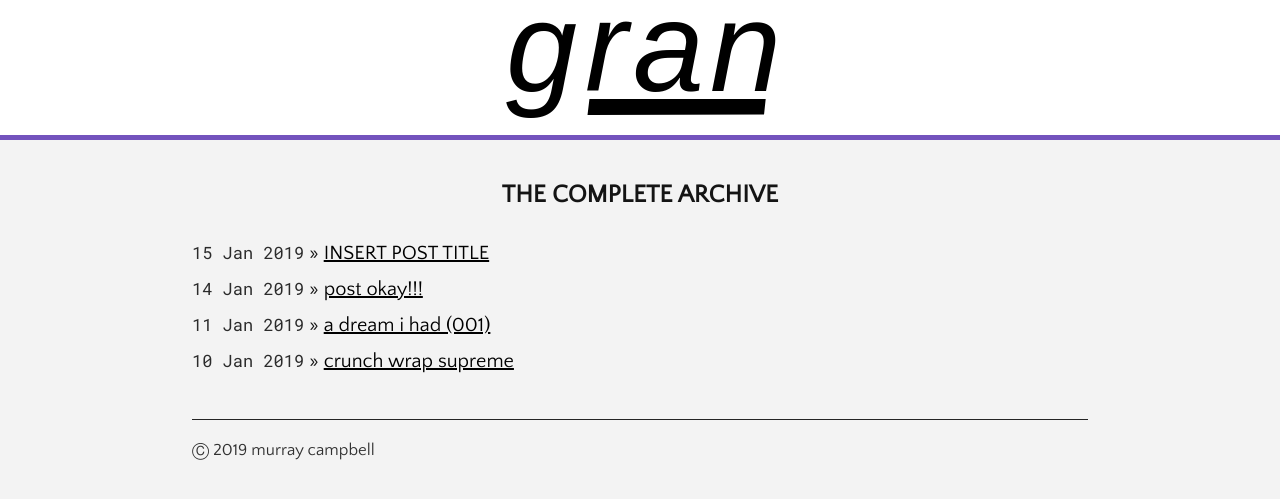
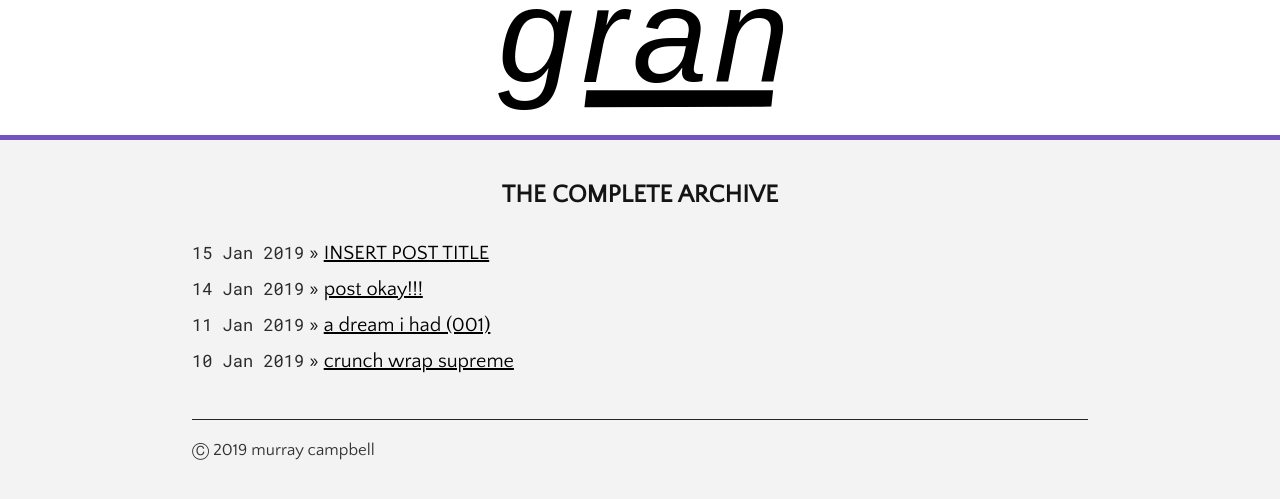
Before and after one commit to campmara/gran, a Jekyll site: the page built from index.html, in a window 1280 px wide. Shown: the top 499 px of the page. Built offline with Jekyll 4.4.1, drawn with Linux system fonts in a browser that asks for light colours.

Commit message:
Update screen.css

```diff
--- a/assets/css/screen.css
+++ b/assets/css/screen.css
@@ -101,7 +101,6 @@ ul.posts {
 .title {
   width: 100vw;
   height: 7em;
-  padding-top: 1em;
   padding-bottom: auto;
   position: relative;
   left: 50%;
@@ -116,7 +115,7 @@ ul.posts {
 
 .title img {
   height: 100%;
-  width: 8.5em;
+  width: 9em;
 }
 
   .site .title a {
```
